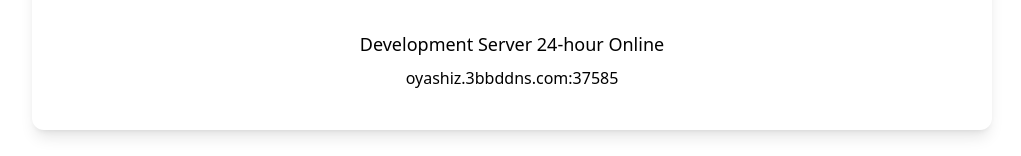
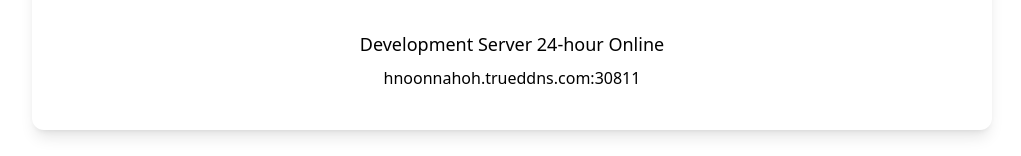
Before and after one commit to kankittikan/next.js-minecraftV7-website, a Next.js app: page /getip in a window 1280 px wide. Shown: the part 294-450 px from the top of the page, without its empty margins (128-1149 px from the left). Built offline with nearby package versions, Linux system fonts and the light colour scheme.

Commit message:
change ip to trueddns

```diff
--- a/pages/getip.js
+++ b/pages/getip.js
@@ -1,7 +1,7 @@
 import Head from 'next/head'
 
 export default function Home() {
-  const ipDev = 'oyashiz.3bbddns.com:37585';
+  const ipDev = 'hnoonnahoh.trueddns.com:30811';
 
   return (
     <>
```
